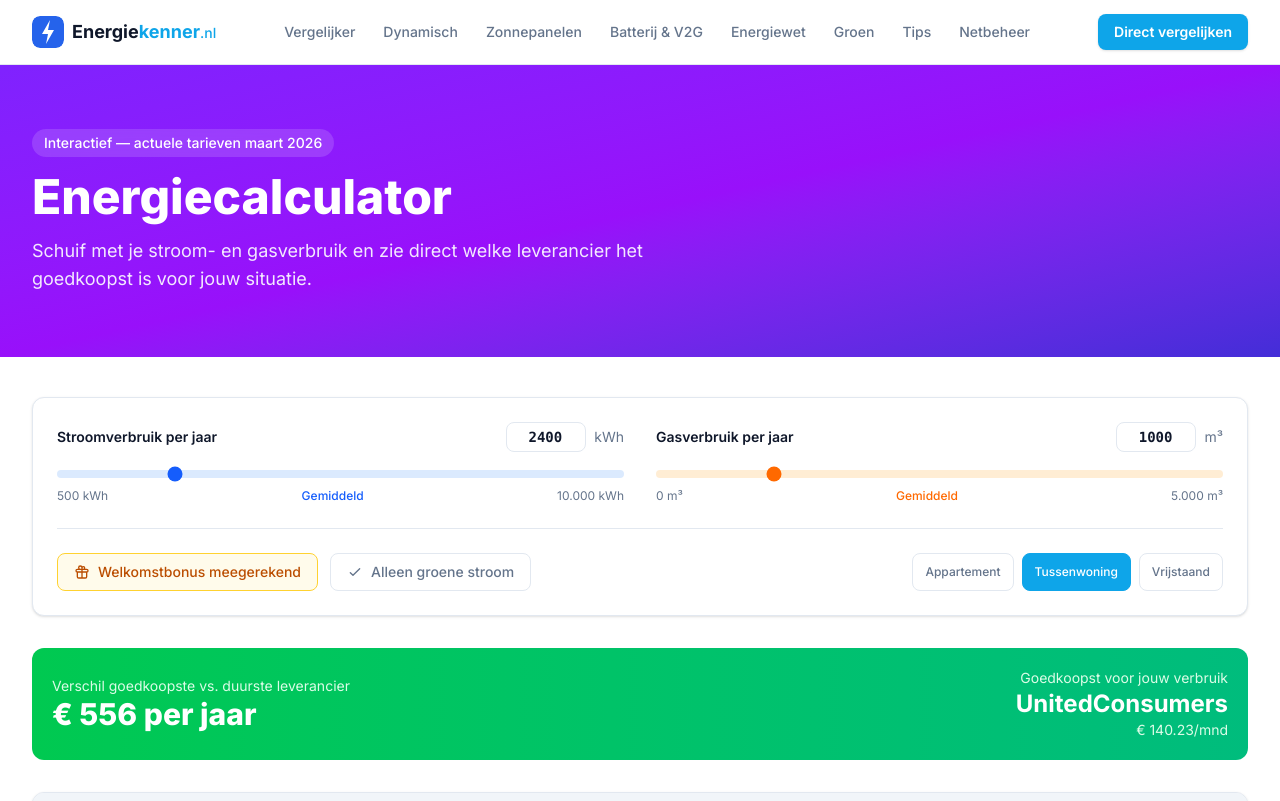
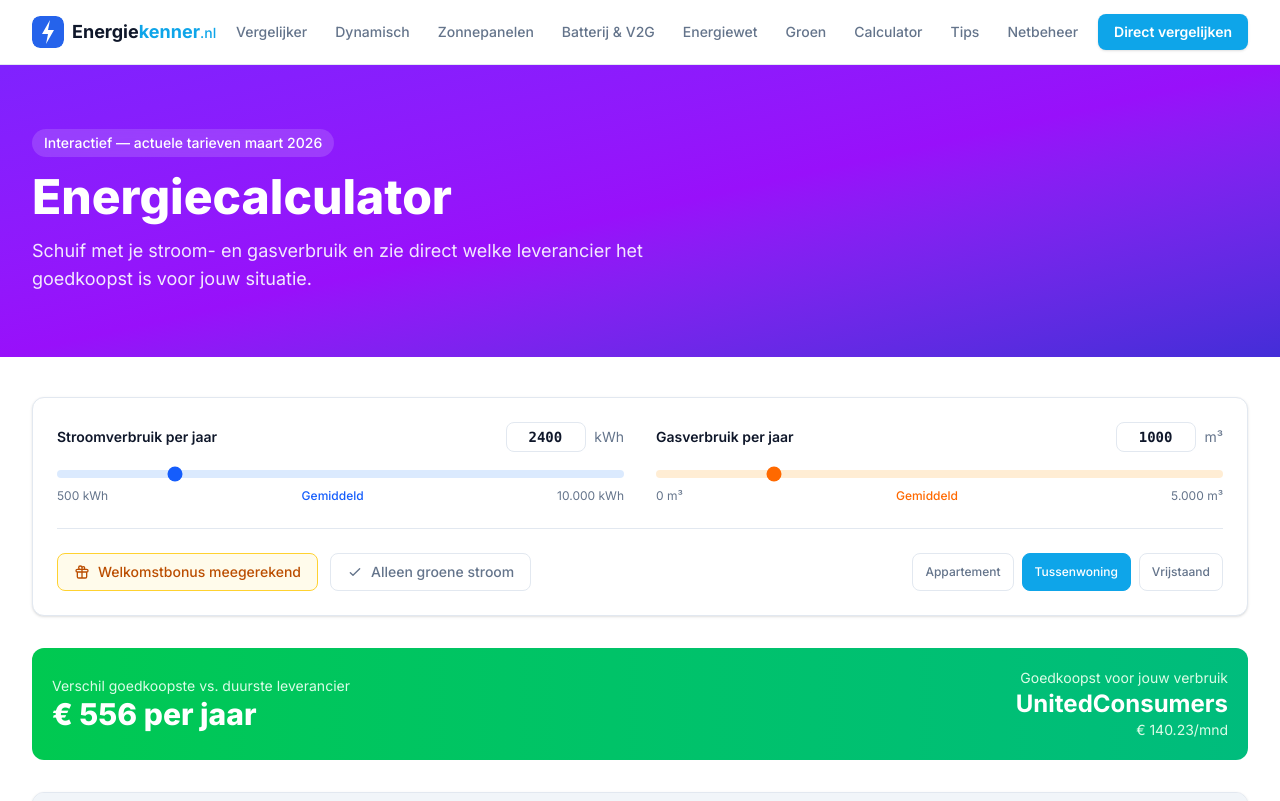
Before and after one commit to erikvanderveen72/energiekenner, a Next.js app: page /calculator in a window 1280 px wide. Shown: the top 801 px of the page. Built offline with nearby package versions, Linux system fonts and the light colour scheme.

Commit message:
Add calculator to navbar

```diff
--- a/src/components/Navbar.tsx
+++ b/src/components/Navbar.tsx
@@ -14,6 +14,7 @@
     { href: "/thuisbatterij", label: "Batterij & V2G" },
     { href: "/energiewet", label: "Energiewet" },
     { href: "/duurzaamheid", label: "Groen" },
+    { href: "/calculator", label: "Calculator" },
     { href: "/tips", label: "Tips" },
     { href: "/netbeheer", label: "Netbeheer" },
   ];
```
